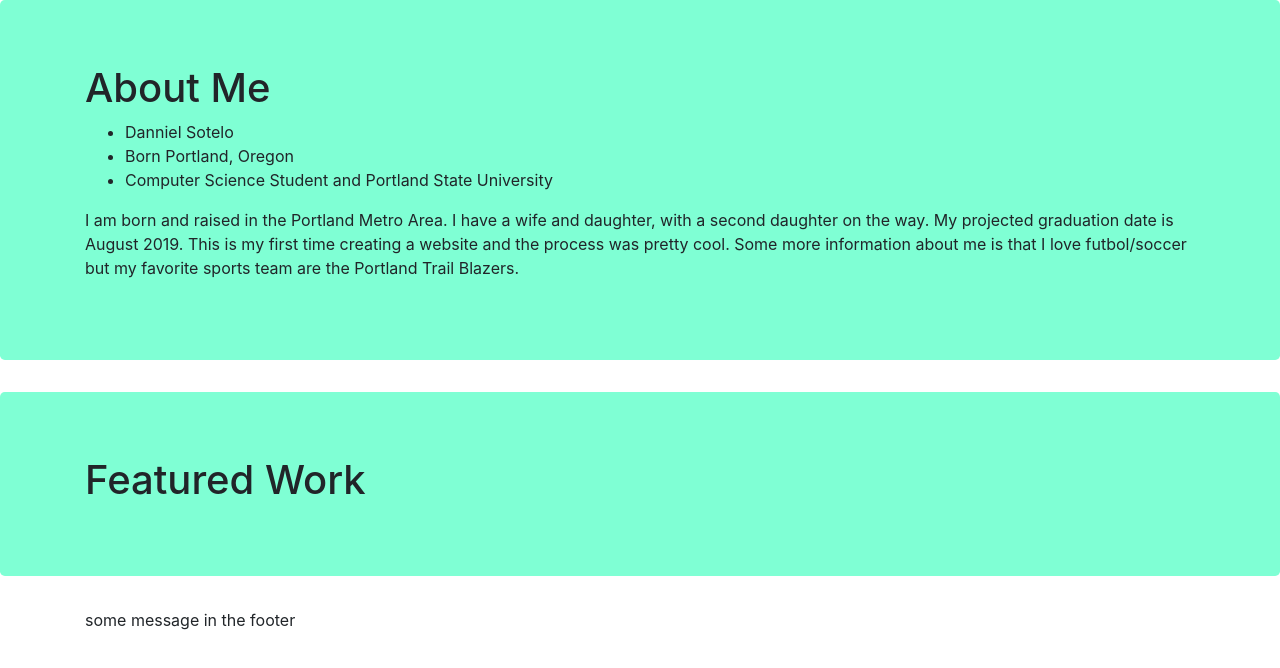
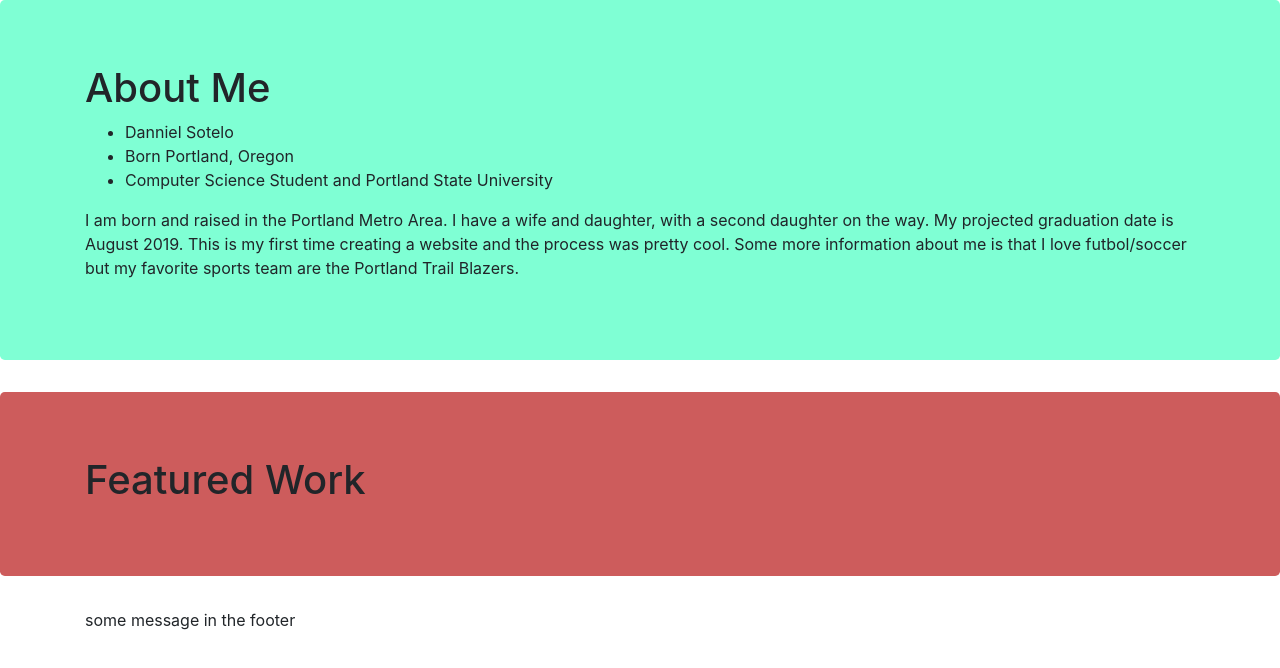
Before and after one commit to dannielsotelo/dannielsotelo.github.io, a plain HTML site: page index.html in a window 1280 px wide. Drawn offline with nearby package versions, Linux system fonts and the light colour scheme.

Commit message:
featured work2

```diff
--- a/index.html
+++ b/index.html
@@ -10,19 +10,11 @@
     <link rel="stylesheet" type="text/css" href="https://cdnjs.cloudflare.com/ajax/libs/twitter-bootstrap/4.1.0/css/bootstrap.min.css" />
     <script type="text/javascript" src="https://cdnjs.cloudflare.com/ajax/libs/twitter-bootstrap/4.1.0/js/bootstrap.min.js"></script>
 
-    <style type="text/css">
-      .jumbotron {
-        background-color:aquamarine;
-      }
-
-
-
-    </style>
   </head>
   <body>
     <!-- this exercise looks like more work than it actually is, since you can copy and paste a majority of it. you might ask yourself in this regard why there is a gap between the navbar and the jumbotron. this is because the navbar is set to static and not to fixed. -->
 
-    <div class="jumbotron">
+    <div class="jumbotron" style="background-color:aquamarine">
       <div class="container">
         <h1>About Me</h1>
           <ul>
@@ -37,9 +29,10 @@
         </div>
     </div>
 
-    <div class="jumbotron">
+    <div class="jumbotron" style="background-color: indianred">
       <div class="container">
         <h1>Featured Work</h1>
+
       </div>
     </div>
 
```
